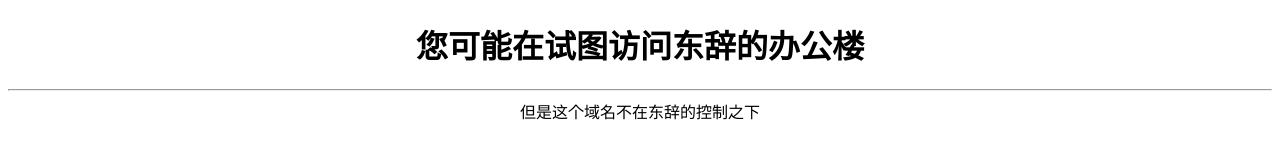
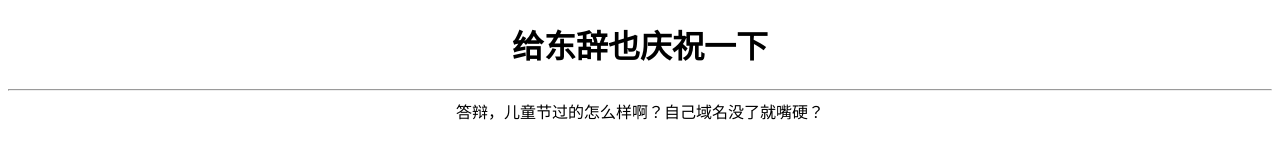
Before and after one commit to HelloOSMe2/err-message2, a plain HTML site: page index.html in a window 1280 px wide. Drawn offline with Linux system fonts and the light colour scheme.

Commit message:
Update index.html

```diff
--- a/index.html
+++ b/index.html
@@ -1,14 +1,14 @@
 <!DOCTYPE html>
 <html>
   <head>
-    <title>走错了？</title>
+    <title>乐</title>
     <link rel="icon" href="./noel.png">
   </head>
   <body>
     <center>
-      <h1>您可能在试图访问东辞的办公楼</h1>
+      <h1>给东辞也庆祝一下</h1>
       <hr>
-      <span>但是这个域名不在东辞的控制之下</span>
+      <span>答辩，儿童节过的怎么样啊？自己域名没了就嘴硬？</span>
     </center>
   </body>
 </html>
```
